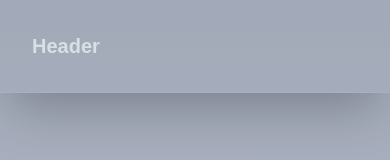
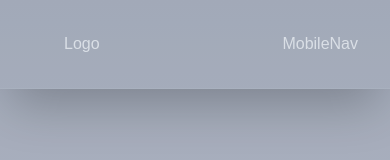
Before and after one commit to midcenturydude7/nextjs-landing-page-exercise, a Next.js app: page / in a window 390 px wide. Shown: the top 160 px of the page. Built offline with nearby package versions, Linux system fonts and the light colour scheme; a web font is replaced by a local one.

Commit message:
Added Logo and MobileNav components

```diff
--- a/app/components/Header/Header.jsx
+++ b/app/components/Header/Header.jsx
@@ -1,7 +1,11 @@
+import Logo from "./Logo/Logo";
+import MobileNav from "./MobileNav/MobileNav";
+
 export default function Header() {
   return (
-    <div className="flex border-b-[1px] border-slate-300/10 p-8 shadow-2xl">
-      <h1 className="text-xl font-bold">Header</h1>
-    </div>
+    <header className="flex border-b-[1px] border-slate-300/10 p-8 shadow-2xl">
+      <Logo />
+      <MobileNav />
+    </header>
   );
 }
```
